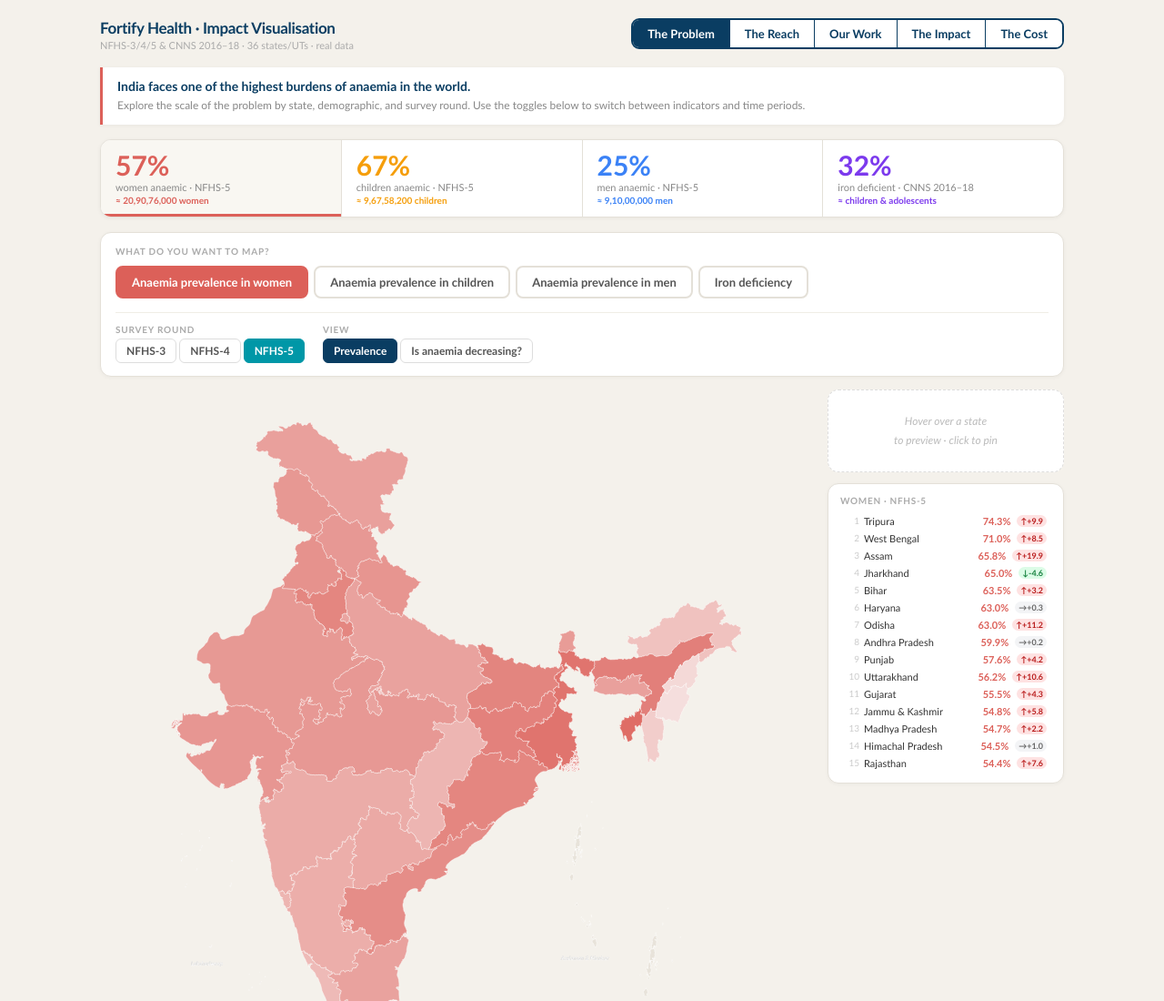
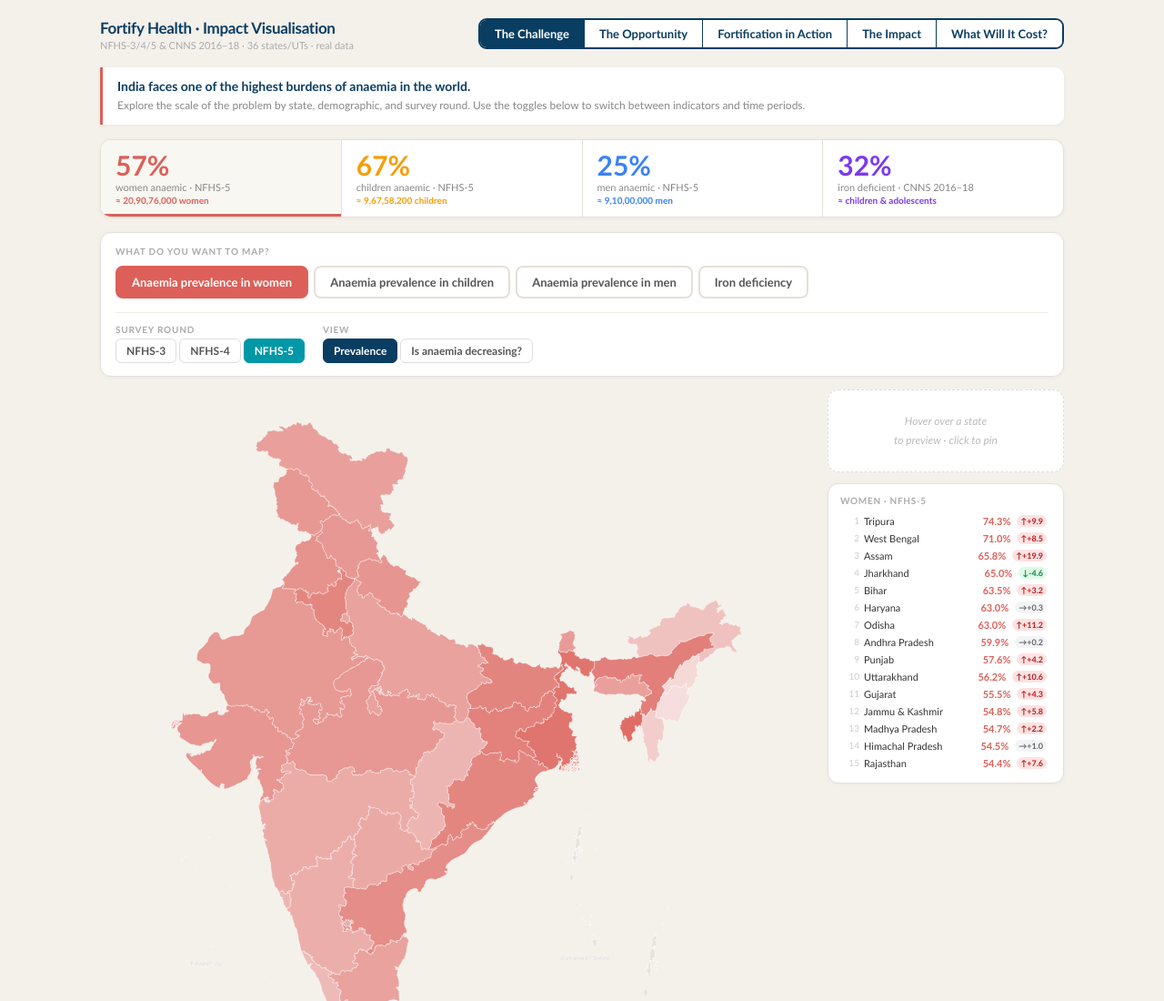
Before and after one commit to rebeccamurerwa-collab/fortifyhealth-impact-viz, a plain HTML site: page index.html in a window 1280 px wide. Shown: the top 1100 px of the page at 91% size. Drawn offline with Linux system fonts and the light colour scheme.

Commit message:
Rename tab buttons for clarity and consistency

```diff
--- a/index.html
+++ b/index.html
@@ -178,11 +178,11 @@ select{font-size:13px;padding:6px 10px;border-radius:8px;border:1.5px solid #ddd
       <div class="brand-sub">NFHS-3/4/5 &amp; CNNS 2016–18 · 36 states/UTs · real data</div>
     </div>
     <div class="tab-nav">
-      <button class="tab-btn on" onclick="switchTab('map')">The Problem</button>
-      <button class="tab-btn" onclick="switchTab('reach')">The Reach</button>
-      <button class="tab-btn" onclick="switchTab('ourwork')">Our Work</button>
+      <button class="tab-btn on" onclick="switchTab('map')">The Challenge</button>
+      <button class="tab-btn" onclick="switchTab('reach')">The Opportunity</button>
+      <button class="tab-btn" onclick="switchTab('ourwork')">Fortification in Action</button>
       <button class="tab-btn" onclick="switchTab('impact')">The Impact</button>
-      <button class="tab-btn" onclick="switchTab('cost')">The Cost</button>
+      <button class="tab-btn" onclick="switchTab('cost')">What Will It Cost?</button>
     </div>
   </div>
   <div id="content"></div>
```
